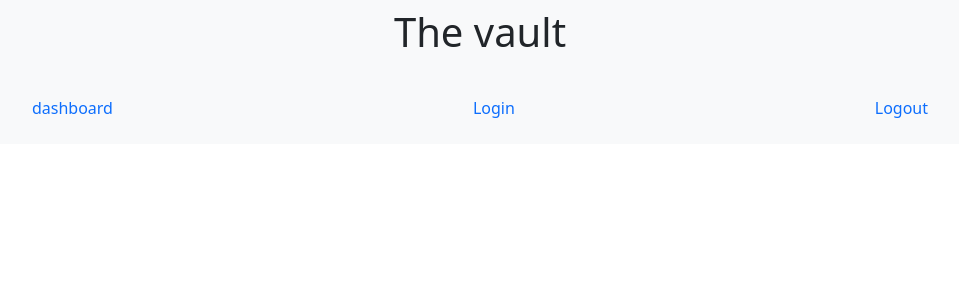
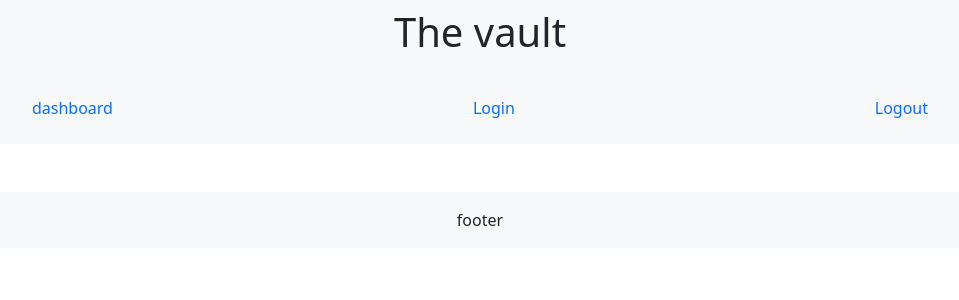
Before and after one commit to dsalvino/qr-vault, a React (Create React App) app in the folder client/: page / in a window 1280 px wide. Shown: the top 300 px of the page, without its empty margins (160-1119 px from the left). Built offline with nearby package versions, Linux system fonts and the light colour scheme.

Commit message:
added footer i guess

```diff
--- a/client/src/components/footer/footer.js
+++ b/client/src/components/footer/footer.js
@@ -3,6 +3,11 @@ import React from 'react';
 const Footer = () => {
     return (
         <>
+            <footer className="footer mt-auto py-3 bg-light">
+                <div className="container text-center">
+                    <span>footer</span>
+                </div>
+            </footer>
         </>
     )
 };
```
